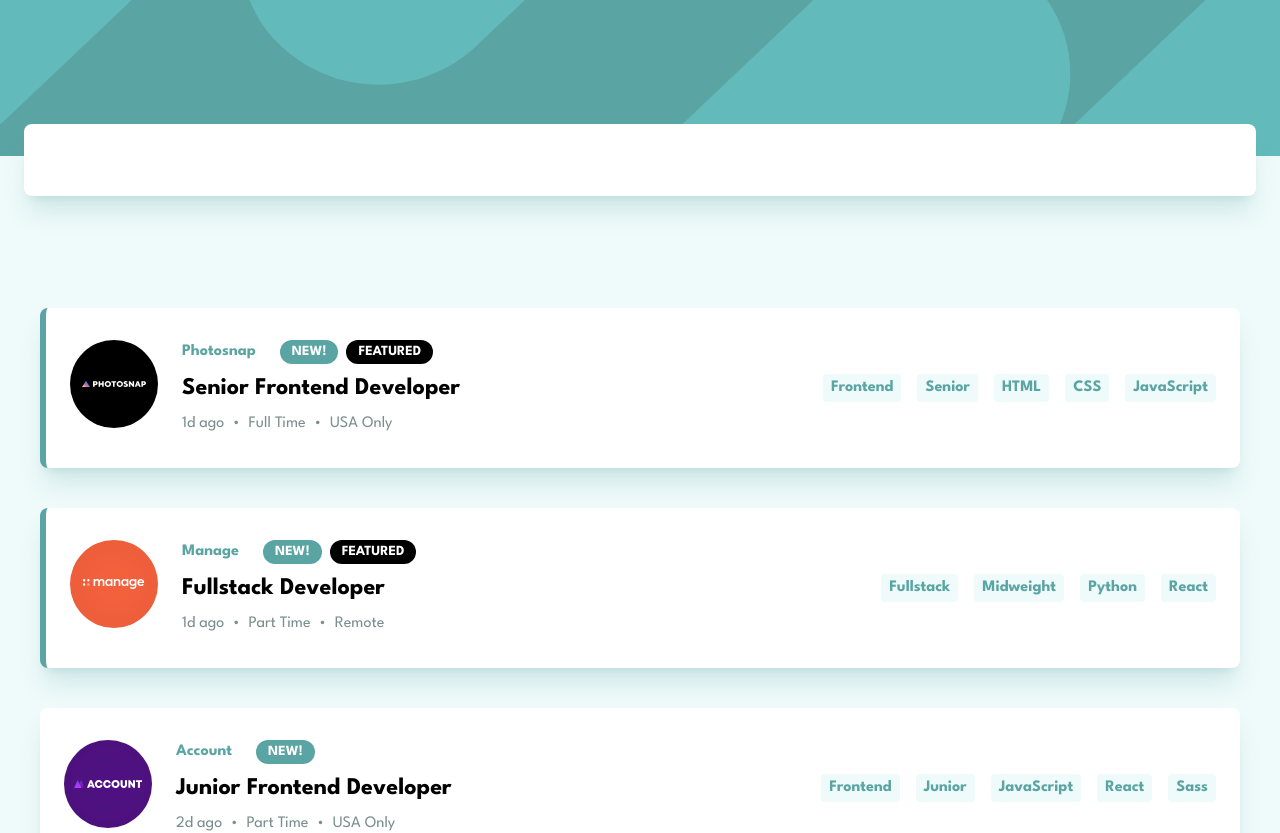
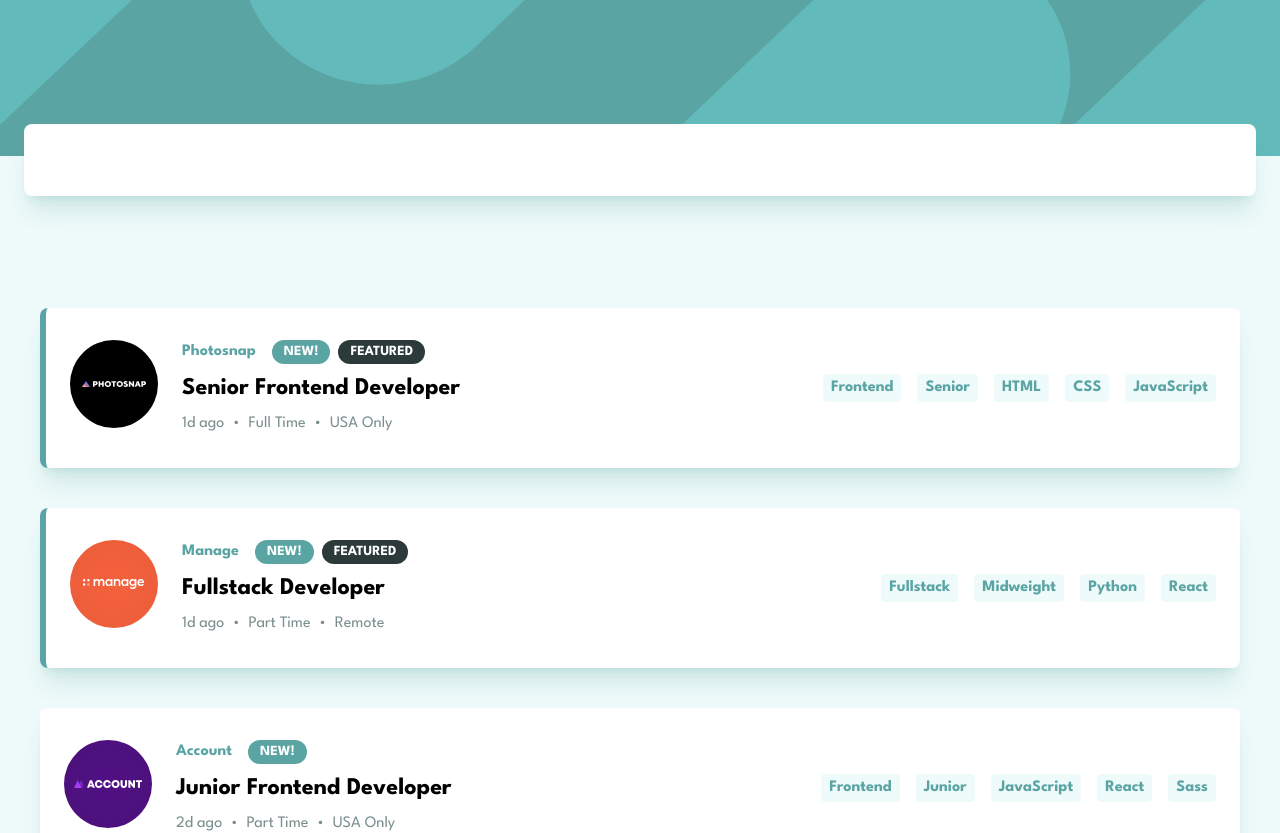
Before and after one commit to iviktorry/job-listing-app, a React (Vite) app: page / in a window 1280 px wide. Shown: the top 833 px of the page. Built offline with nearby package versions, Linux system fonts and the light colour scheme.

Commit message:
small styles touch up, change black background to dark green

```diff
--- a/src/components/Offer.jsx
+++ b/src/components/Offer.jsx
@@ -28,7 +28,7 @@ export default function Offer({
 
       <div className="flex flex-1 flex-col gap-3 -mt-4 lg:mt-0 lg:flex-row lg:justify-between">
         <div className="flex flex-col gap-3 lg:gap-2">
-          <div className="flex gap-6 font-bold">
+          <div className="flex gap-4 flex-wrap  font-bold">
             <span className="text-green-400">{company}</span>
             <div className="flex gap-2">
               {isNew && (
@@ -37,7 +37,7 @@ export default function Offer({
                 </span>
               )}
               {featured && (
-                <span className="px-3 text-sm rounded-xl bg-black uppercase text-white flex items-center">
+                <span className="px-3 text-sm rounded-xl bg-green-900 uppercase text-white flex items-center">
                   Featured
                 </span>
               )}
```
